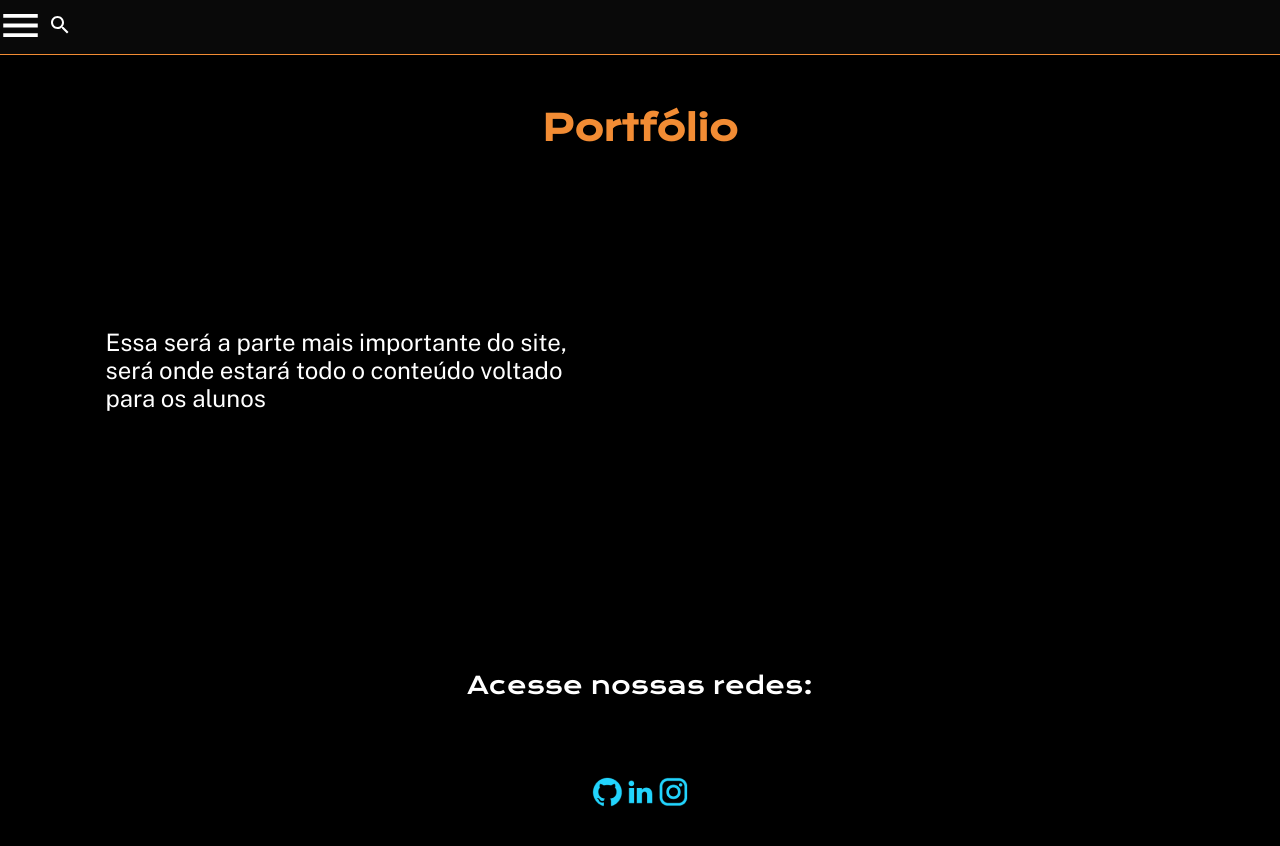
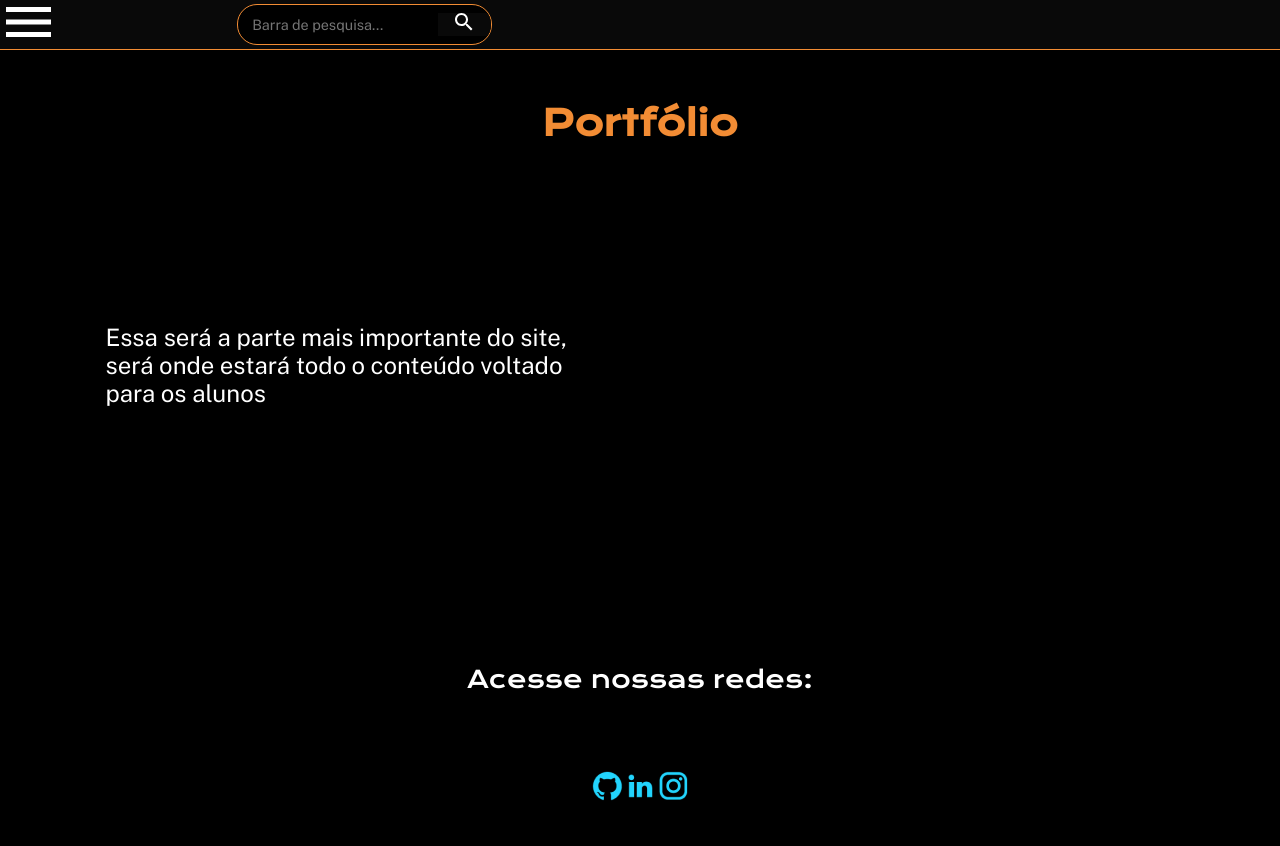
Before and after one commit to MUSTENDER74/Projeto-de-circuitos-logicos, a plain HTML site: page armario.html in a window 1280 px wide. Drawn offline with nearby package versions, Linux system fonts and the light colour scheme.

Commit message:
otimizando o site para o mobile

```diff
--- a/armario.html
+++ b/armario.html
@@ -11,7 +11,7 @@
 <body>
   <header class="cabeçalho">
       <div class="container">
-                    <input type="checkbox" id="menu" class="container__botao">
+        <input type="checkbox" id="menu" class="container__botao" />
         <label for="menu">
           <span class="cabeçalho__menu-hamburguer container__imagem"> </span>
         </label>
@@ -24,14 +24,28 @@
             <a href="armario.html" class="botao_armario"> Armário </a>
           </li>
           <li class="lista-menu__item">
-                             <a href="sobre-projeto.html" class="botao_projeto">  Projeto </a>
+            <a href="sobre-projeto.html" class="botao_projeto"> Projeto </a>
           </li>
           <li class="lista-menu__item">
-                             <a href="desenvolvedores.html" class="botao_desenvolvedores"> Desenvolvedores </a>
+            <a href="desenvolvedores.html" class="botao_desenvolvedores">
+              Desenvolvedores
+            </a>
           </li>
         </ul>
-        <div class="container">
-                <a href="#"><img src="assets/Lupa.svg" alt="Carrinho de compras" class=container__imagem></a>
+        <form class="form-pesquisa" id="formPesquisa">
+          <input
+            type="search"
+            class="input-pesquisa"
+            name="q"
+            placeholder="Barra de pesquisa..."
+            aria-label="Campo de busca"
+          />
+          <button type="submit" class="botao-pesquisa" aria-label="Buscar">
+            <a href="#"><img src="/assets/Lupa.svg"alt="imagem de uma Lupa"
+            /></a>
+          </button>
+        </form>
+      </div>
     </header>
 
 
--- a/css/style.css
+++ b/css/style.css
@@ -14,7 +14,7 @@
   --fonte-titulo: "Krona One", sans-serif;
   --fonte-texto: "Public Sans", sans-serif;
   --tamanho-texto: clamp(1rem, 4vw, 1.5rem);
-  --tamanho-link: clamp(0.2rem, 4vw, 1rem);
+  --tamanho-link: clamp(0.2rem, 4vw, 1.25rem);
   --tamanho-subtitulo: clamp(1.35rem, 4vw, 1.75rem);
   --espaco-sm: 0.5rem;
   --espaco-md: 1rem;
@@ -68,15 +68,21 @@ body {
    3. CABEÇALHO (HEADER)
    ========================================================================== */
 .cabeçalho__menu-hamburguer {
-    background-image: url('/assets/Menu\ Aberto.svg'); /* Adicione a imagem de fundo aqui */
-    background-size: contain; /* Garante que a imagem caiba no espaço */
-    padding: var(--espaco-xl); /* Define o espaço ao redor da imagem */
+    background-image: url('/assets/Menu\ Aberto.svg');
+    background-size: contain;
+    padding: var(--espaco-xl);
     background-repeat: no-repeat;
-    background-position: center; /* Centraliza a imagem */
+    background-position: center;
     display: inline-block;
     background-origin:border-box;
-    margin-left:0.2em;
+    margin: 0.4rem;
     width: 100%;
+}
+
+.cabeçalho__menu-hamburguer:active {
+    background-color: var(--cor-destaque);
+     border-color: var(var(--cor-destaque));
+     transform: scale(0.98);
 }
 
 .cabeçalho {
@@ -117,14 +123,59 @@ body {
 
 .lista-menu__titulo {
   color: var(--cor-destaque);
+  font-size: var(--tamanho-link);
+  font-weight: 500;
 }
 
 .container__botao {
-  opacity: 0; /* Torna o checkbox invisível */
-  position: absolute; /* Permite posicioná-lo sem afetar o layout */
-  width: 24px; /* Largura do ícone do menu */
-  height: 24px; /* Altura do ícone do menu */
+  opacity: 0;
+  position: absolute;
+  width: 24px;
+  height: 24px;
   z-index: 1;
+}
+
+.form-pesquisa {
+    display: flex;
+    align-items: center;
+    background-color: var(--cor-fundo);
+    border: 1px solid var(--cor-destaque);
+    border-radius: 20px;
+    overflow: hidden;
+    width: 100%;
+    transition: all 0.3s ease;
+    margin-left: 2rem;
+}
+
+.input-pesquisa {
+    border: none;
+    background: transparent;
+    flex-grow: 1;
+    padding: 0.75em 1em;
+    font-family: var(--fonte-texto);
+    font-size: 0.9rem;
+    color: var(--cor-primaria);
+}
+
+.input-pesquisa:focus {
+    outline: none;
+}
+
+/* O botão de busca */
+.botao-pesquisa {
+    border: none;
+    background: var(--cor-cabeçalho);
+    padding: 0 1em;
+    cursor: pointer;
+    font-size: 1.1rem;
+    color: var(--cor-destaque);
+}
+
+
+.form-pesquisa:focus-within {
+    border-color: var(--cor-destaque);
+    box-shadow: 0 0 5px rgba(var(--cor-destaque-rgb), 0.5);
+
 }
 
   /*======================================================
@@ -279,12 +330,16 @@ body {
   margin-top: 6rem;
 }
 
-
 /* ==========================================================================
    7. MEDIA QUERIES
    ========================================================================== */
 
 @media (min-width: 769px) {
+  /* CABEÇALHO (HEADER) */
+.form-pesquisa {
+    margin-left: 12rem;
+}
+/*4. CONTEÚDO PRINCIPAL (MAIN)*/
 
   .conteudo_principal_wrapper {
     flex-direction: row;
@@ -304,17 +359,20 @@ body {
     background-size: auto 100%;
     background-position: right left;
     padding-right: 10px;
-    /* DIREÇÃO DA MÁSCARA de imagem */
     mask-image: linear-gradient(to left, black 20%, transparent 90%);
     -webkit-mask-image: linear-gradient(to left, black 20%, transparent 90%);
   }
   .apresentacao__links { padding: 4rem 2rem; }
 
+   .rodape { margin-top: 12rem; }
+
+  /* PARTE EXCLUSIVA DO ARQUIVO Desenvolvedores_index.html*/
+
   .desenvolvedor-card { flex-direction: row; text-align: left; }
 
   .imagem-desenvolvedor { width: 300px; height: 300px; }
 
-  .rodape { margin-top: 12rem; }
+  /*PARTE EXCLUSIVA DO ARQUIVO Sobre_projeto.html*/
 
   .Projeto_conteudo {
     width: 100%;
@@ -342,7 +400,6 @@ body {
     gap: var(--espaco-lg);
   }
 
-
   .apresentacao__links {
     flex-direction: row;
     justify-content: center;
```
Also changed, not shown: desenvolvedores.html (+19 -6 lines), index.html (+52 -23 lines), link-redes.html (+19 -5 lines), sobre-projeto.html (+19 -5 lines), assets/Compras.svg (deleted), assets/Email.svg (deleted), assets/Estrelinhas.svg (deleted), assets/Favoritos.svg (deleted), assets/GUJ.svg (deleted), assets/Guia Front-end.svg (deleted), assets/HipstersJobs.svg (deleted), assets/HipstersTech.svg (deleted). Lines whose indentation alone changed are shown as unchanged.
